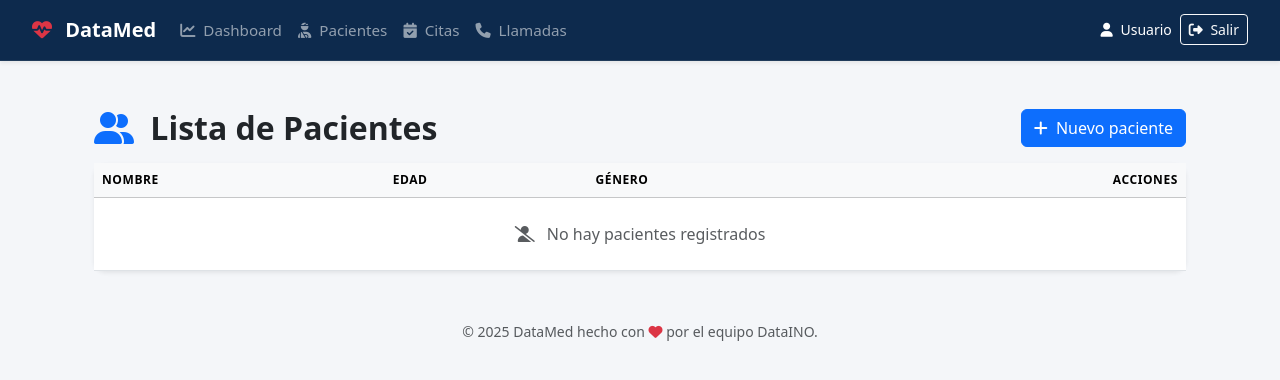
After one commit to diegolozadev/DataMed, a Django app: page /patients/ in a window 1280 px wide. The commit adds this page. Shown: the top 380 px of the page. Run offline with Django 5.2, Linux system fonts and the light colour scheme.

Commit message:
Add patients management feature with list view, URLs, and styles

```diff
--- /dev/null
+++ b/apps/patients/templates/patients/patients_list.html
@@ -0,0 +1,79 @@
+{% extends 'base.html' %}
+{% load static %}
+
+
+{% block title %}Lista de Pacientes{% endblock title %}
+
+{% block style_extra %}<link rel="stylesheet" href="{% static 'css/patients.css' %}">{% endblock style_extra %}
+
+
+{% block content %}
+
+<div class="container mt-4">
+
+    <div class="d-flex justify-content-between align-items-center mb-3">
+        <h2 class="fw-bold mb-0">
+            <i class="fa-solid fa-user-group me-2 text-primary"></i>
+            Lista de Pacientes
+        </h2>
+
+        <a href="#" class="btn btn-primary">
+            <i class="fa-solid fa-plus me-1"></i> Nuevo paciente
+        </a>
+    </div>
+
+    <div class="card shadow-sm border-0">
+        <div class="card-body p-0">
+
+            <div class="table-responsive">
+                <table class="table table-hover align-middle mb-0">
+                    <thead class="table-light">
+                        <tr>
+                            <th>Nombre</th>
+                            <th>Edad</th>
+                            <th>Género</th>
+                            <th class="text-end">Acciones</th>
+                        </tr>
+                    </thead>
+
+                    <tbody>
+                        {% for patient in patients %}
+                        <tr>
+                            <td class="fw-semibold">{{ patient.name }}</td>
+                            <td>{{ patient.age }}</td>
+                            <td>
+                                <span class="badge bg-info text-dark">
+                                    {{ patient.gender }}
+                                </span>
+                            </td>
+                            <td class="text-end">
+                                <a href="#" class="btn btn-sm btn-outline-primary me-1">
+                                    <i class="fa-solid fa-eye"></i>
+                                </a>
+                                <a href="#" class="btn btn-sm btn-outline-warning me-1">
+                                    <i class="fa-solid fa-pen"></i>
+                                </a>
+                                <a href="#" class="btn btn-sm btn-outline-danger">
+                                    <i class="fa-solid fa-trash"></i>
+                                </a>
+                            </td>
+                        </tr>
+                        {% empty %}
+                        <tr>
+                            <td colspan="4" class="text-center text-muted py-4">
+                                <i class="fa-solid fa-user-slash me-2"></i>
+                                No hay pacientes registrados
+                            </td>
+                        </tr>
+                        {% endfor %}
+                    </tbody>
+
+                </table>
+            </div>
+
+        </div>
+    </div>
+</div>
+
+
+{% endblock content %}
--- /dev/null
+++ b/apps/patients/urls.py
@@ -0,0 +1,6 @@
+from django.urls import path
+from . import views
+
+urlpatterns = [
+    path('', views.patients_list, name='patients_list'),
+]
--- a/apps/patients/views.py
+++ b/apps/patients/views.py
@@ -1,3 +1,6 @@
 from django.shortcuts import render
 
 # Create your views here.
+
+def patients_list(request):
+    return render(request, 'patients/patients_list.html')
--- a/config/urls.py
+++ b/config/urls.py
@@ -22,4 +22,5 @@ from django.urls import include
 urlpatterns = [
     path('admin/', admin.site.urls),
     path('dashboard/', include('apps.dashboard.urls')),
+    path('patients/', include('apps.patients.urls')),
 ]
--- /dev/null
+++ b/static/css/patients.css
@@ -0,0 +1,17 @@
+.table thead th {
+    text-transform: uppercase;
+    font-size: 0.75rem;
+    letter-spacing: 0.05em;
+}
+
+.table-hover tbody tr:hover {
+    background-color: rgba(13, 110, 253, 0.05);
+}
+
+.card {
+    border-radius: 12px;
+}
+.card-header {
+    background-color: #f8f9fa;
+    font-weight: bold;
+}
--- /dev/null
+++ b/templates/includes/navbar.html
@@ -0,0 +1,70 @@
+{% load static %}
+<!-- NAVBAR -->
+<nav class="navbar navbar-expand-lg navbar-dark shadow-sm navbar-main" >
+    <div class="container-fluid">
+
+        <!-- Brand -->
+        <a class="navbar-brand fw-bold" href="{% url 'dashboard' %}">
+            <i class="fa-solid fa-heart-pulse me-2 text-danger"></i>
+            DataMed
+        </a>
+
+        <!-- Toggle mobile -->
+        <button class="navbar-toggler" type="button" data-bs-toggle="collapse" data-bs-target="#mainNavbar">
+            <span class="navbar-toggler-icon"></span>
+        </button>
+
+        <!-- Links -->
+        <div class="collapse navbar-collapse" id="mainNavbar">
+            <ul class="navbar-nav me-auto mb-2 mb-lg-0">
+
+                <li class="nav-item">
+                    <a class="nav-link" href="{% url 'dashboard' %}">
+                        <i class="fa-solid fa-chart-line me-1"></i>
+                        Dashboard
+                    </a>
+                </li>
+
+                <li class="nav-item">
+                    <a class="nav-link" href="{% url 'patients_list' %}">
+                        <i class="fa-solid fa-user-injured me-1"></i>
+                        Pacientes
+                    </a>
+                </li>
+
+                <li class="nav-item">
+                    <a class="nav-link" href="#">
+                        <i class="fa-solid fa-calendar-check me-1"></i>
+                        Citas
+                    </a>
+                </li>
+
+                <li class="nav-item">
+                    <a class="nav-link" href="#">
+                        <i class="fa-solid fa-phone me-1"></i>
+                        Llamadas
+                    </a>
+                </li>
+
+            </ul>
+
+            <!-- Right side -->
+            <ul class="navbar-nav ms-auto align-items-lg-center gap-lg-2">
+
+                <li class="nav-item text-white small d-none d-lg-block">
+                    <i class="fa-solid fa-user me-1"></i>
+                    {{ request.user.username|default:"Usuario" }}
+                </li>
+
+                <li class="nav-item">
+                    <a class="btn btn-outline-light btn-sm" href="#">
+                        <i class="fa-solid fa-right-from-bracket me-1"></i>
+                        Salir
+                    </a>
+                </li>
+
+            </ul>
+        </div>
+
+    </div>
+</nav>
```
Also changed, not shown: apps/dashboard/templates/dashboard/dashboard.html (+3 -12 lines), templates/base.html (+3 -70 lines), templates/includes/header.html (added, +11 -0 lines).
